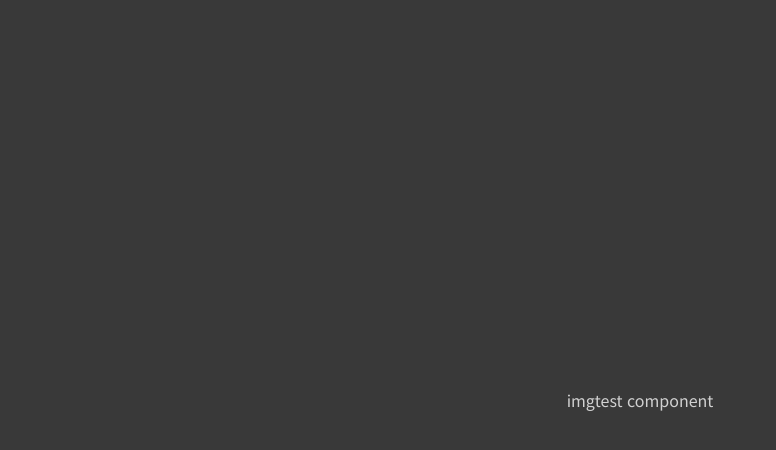
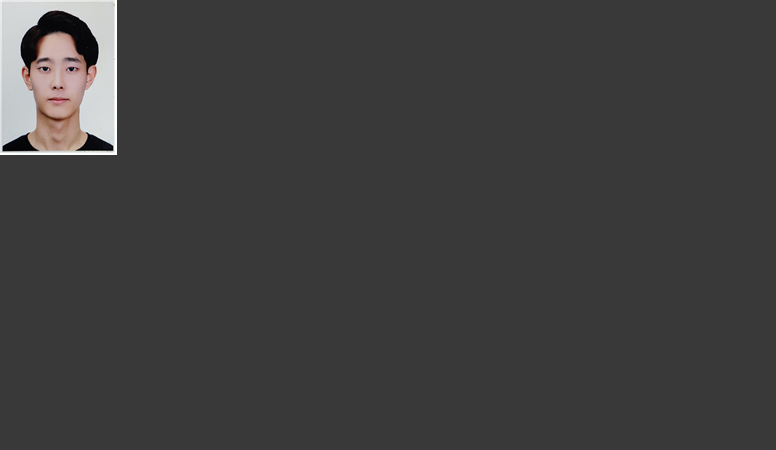
Before and after one commit to YoonJieut/YoonJieutBlog, a Next.js app: page /test in a window 1280 px wide. Shown: the top 450 px of the page, without its empty margins (0-776 px from the left). Built offline with nearby package versions, Linux system fonts and the light colour scheme; a web font is replaced by a local one.

Commit message:
test : img 태그를 활용

```diff
--- a/app/components/animation/ImgTest.tsx
+++ b/app/components/animation/ImgTest.tsx
@@ -1,8 +1,22 @@
+"use client";
+
+import { useEffect, useRef, useState } from "react";
+
 // todo : 해당 컴포넌트에는 프로필 이미지에 관련된 애니메이션 효과를 구현한다.
-// 1. root div는 효과 범위로 결정한다.
-// 2. 가운데 백그라운드 전용 div를 생성
-// 3. root div에 한하여 마우스 반대 방향으로 움직이는 div를 생성하여 이 div안에만 컨텐츠 들이 보여야 한다.
+// 1. 부모 div가 존재합니다.
+// 2. 사진 영역 div가 존재합니다.
+// 3. 이 사진 영역에 이미지가 존재합니다. 이 이미지는 고정되어 있습니다.
+// 4. 이 사진영역을 위에 div가 따로 존재합니다. 이 div를 통해서만 이미지가 보여야 합니다.
+// 5. 보여지는 div는 부모 div의 마우스에 따라 이동되게 됩니다.
 
 export default function ImgTest() {
-  return <div>imgtest component</div>;
+  return (
+    <div className="w-full h-full absolute overflow-hidden pointer-events-none Testing">
+      <img
+        src="/images/kakao-talk-202402182120487351.png"
+        alt="Follow the Mouse"
+        className="absolute"
+      />
+    </div>
+  );
 }
```
